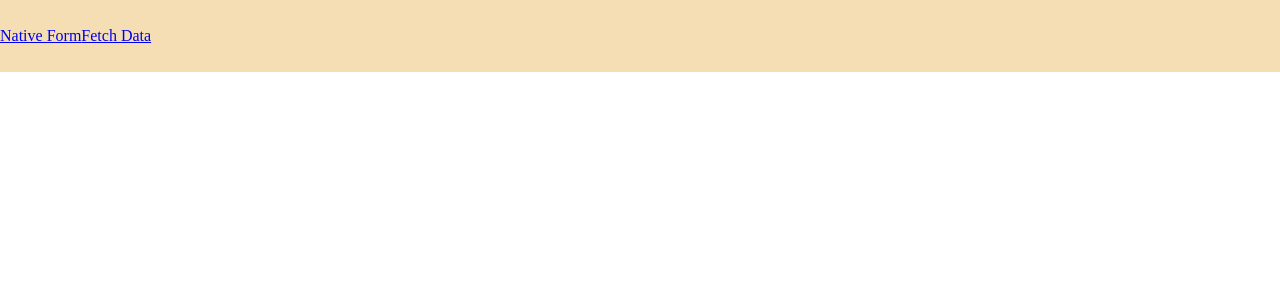
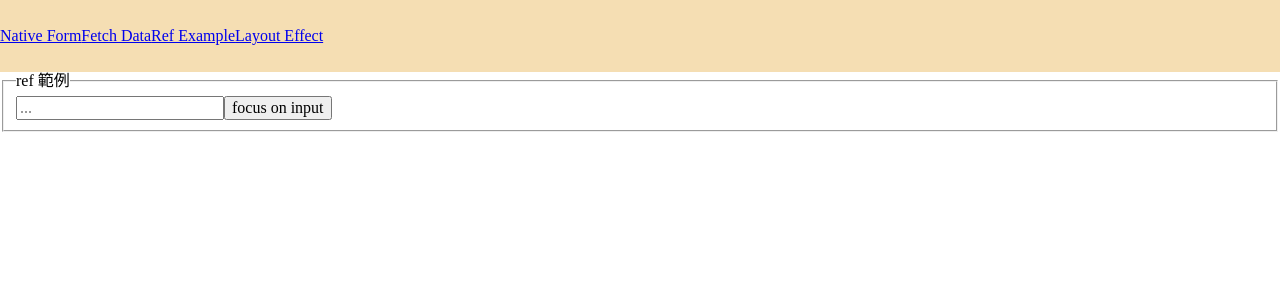
Before and after one commit to Luciano0322/react_2022_hooks, a React (Create React App) app: page /ref_example in a window 1280 px wide. Shown: the top 300 px of the page. Built offline with nearby package versions, Linux system fonts and the light colour scheme.

Commit message:
useRef & layoutEffect 教學

```diff
--- a/src/App.jsx
+++ b/src/App.jsx
@@ -3,7 +3,9 @@ import { BrowserRouter as Router, Link, Route, Routes } from "react-router-dom";
 import Navbar from "./components/Navbar";
 import FetchData from "./pages/FetchData";
 import Home from "./pages/Home";
+import LayoutEffect from "./pages/LayoutEffect";
 import NativeForm from "./pages/NativeForm";
+import RefExample from "./pages/RefExample";
 
 function App() {
   return (
@@ -11,12 +13,16 @@ function App() {
       <Navbar bgColor="wheat">
         <Link to={`/native_form`}>Native Form</Link>
         <Link to={`/fetch_data`}>Fetch Data</Link>
+        <Link to={`/ref_example`}>Ref Example</Link>
+        <Link to={`/layoutEffect`}>Layout Effect</Link>
       </Navbar>
       <div style={{ paddingTop: '4.5rem' }}>
         <Routes>
           <Route path="/" element={<Home />}/>
           <Route path="/native_form" element={<NativeForm />}/>
           <Route path="/fetch_data" element={<FetchData />}/>
+          <Route path="/ref_example" element={<RefExample />}/>
+          <Route path="/layoutEffect" element={<LayoutEffect />}/>
         </Routes>
       </div>
     </Router>
--- /dev/null
+++ b/src/pages/LayoutEffect.jsx
@@ -0,0 +1,24 @@
+import { useEffect, useLayoutEffect, useRef } from "react";
+
+const LayoutEffect = () => {
+  const inputRef = useRef()
+  useEffect(() => {
+    // console.log("UseEffect");
+    inputRef.current.value = "Tom"
+  }, [])
+  // 他會比useEffect早觸發
+  useLayoutEffect(() => {
+    // console.log("UseLayoutEffect");
+    console.log(inputRef.current.value);
+  }, [])
+  return (
+    <div>
+      <fieldset>
+        <legend>查看先後順序</legend>
+        <input type="text" value="jack" readOnly ref={inputRef}/>
+      </fieldset>
+    </div>
+  );
+}
+
+export default LayoutEffect;
--- /dev/null
+++ b/src/pages/RefExample.jsx
@@ -0,0 +1,25 @@
+import { useRef } from "react";
+
+const RefExample = () => {
+  // 你可以想像他為useState的進階用法，
+  // 用它來處理表單的好處就是能夠有效控制重複拿取state的問題，
+  // 可以優化react的運行。
+  const inputRef = useRef(null);
+  // react-hook-form 就是用此種方式在處理表單。
+  const onClick = () => {
+    // console.log(inputRef.current.value);
+    inputRef.current.focus(); // focus on input
+    // inputRef.current.value = ""; // input reset
+  };
+  return (
+    <div>
+      <fieldset>
+        <legend>ref 範例</legend>
+        <input type="text" placeholder="..." ref={inputRef}/>
+        <button onClick={onClick}>focus on input</button>
+      </fieldset>
+    </div>
+  )
+}
+
+export default RefExample;
```
